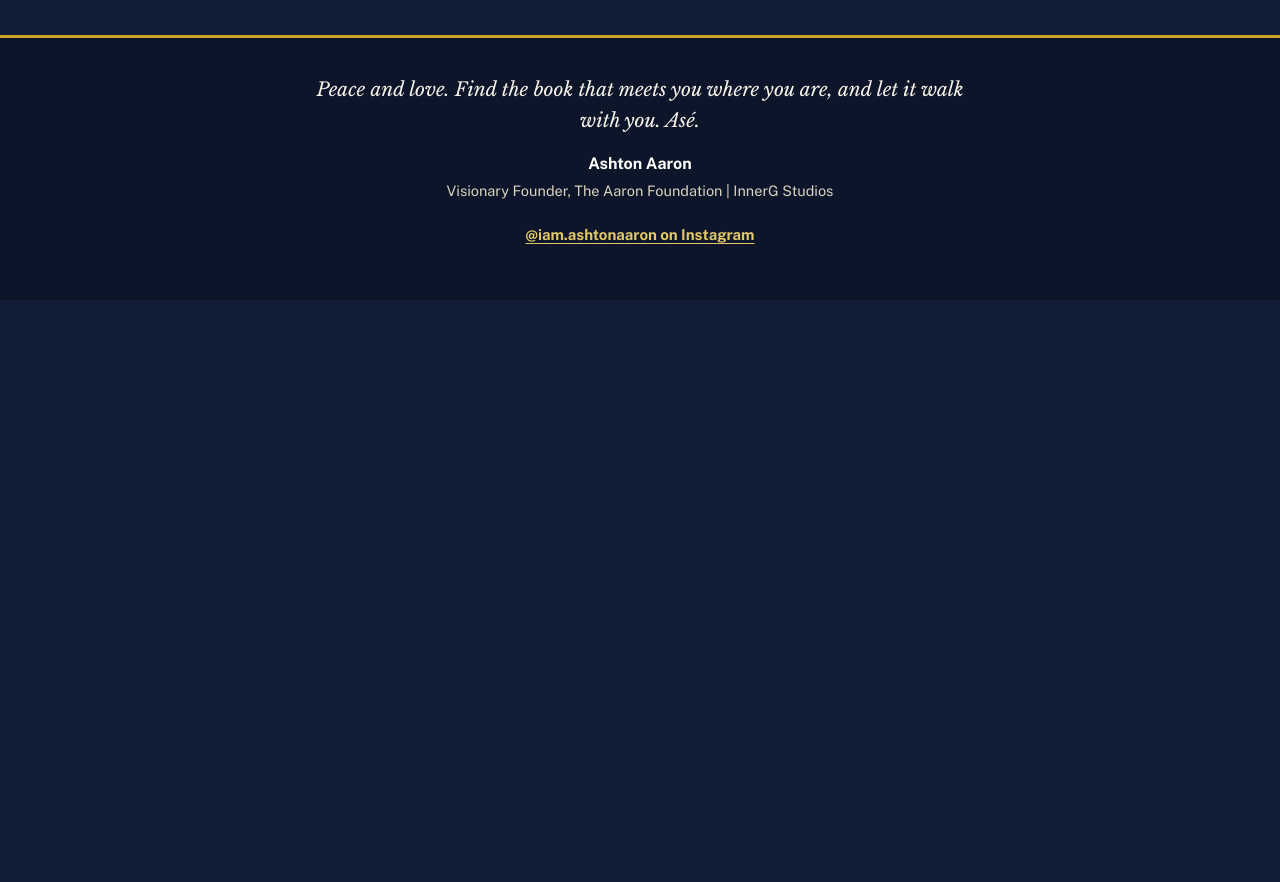
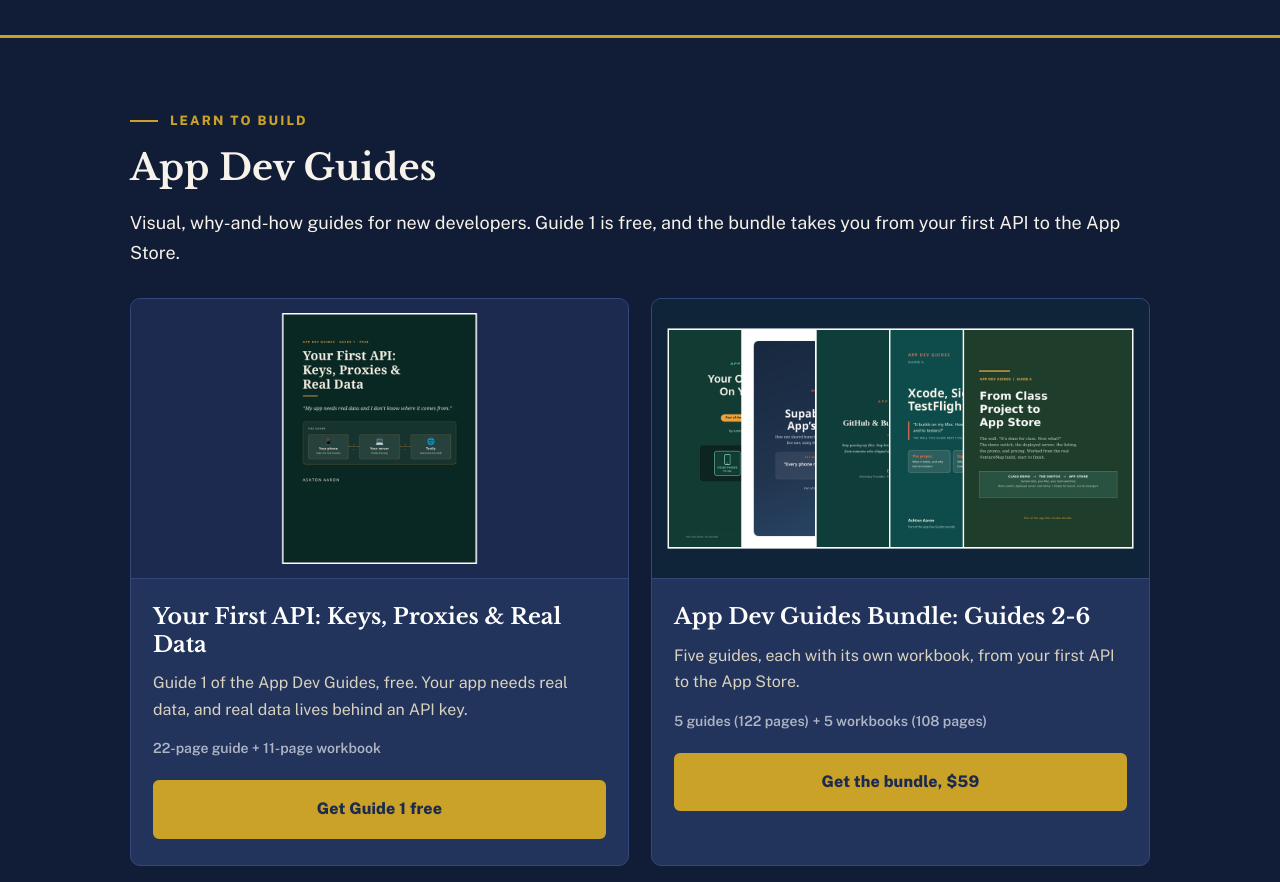
Before and after one commit to ashtona411/divine-collection, a plain HTML site: page index.html in a window 1280 px wide. Shown: the part 2818-3700 px from the top of the page. Before the commit the page ends 3118 px from the top, so only its background shows below. Drawn offline with nearby package versions, Linux system fonts and the light colour scheme.

Commit message:
Add App Dev Guides section below the books shelf

```diff
--- a/index.html
+++ b/index.html
@@ -122,6 +122,9 @@
         color:var(--cream-faint); font-size:15px;
       }
 
+      /* App Dev Guides */
+      .guides{border-top:3px solid var(--gold)}
+
       /* Footer */
       footer{
         background:#0c1529; border-top:3px solid var(--gold);
@@ -239,6 +242,40 @@
           <p class="shelf-note">More books from The Divine Collection join this shelf as they publish.</p>
         </div>
       </section>
+
+      <section class="guides" aria-labelledby="guides-h">
+        <div class="wrap">
+          <p class="kicker">Learn to Build</p>
+          <h2 id="guides-h">App Dev Guides</h2>
+          <p class="lead">Visual, why-and-how guides for new developers. Guide 1 is free, and the bundle takes you from your first API to the App Store.</p>
+
+          <div class="books">
+            <article class="book">
+              <img src="images/guide-1-your-first-api.png" alt="Your First API: Keys, Proxies and Real Data, cover" />
+              <div class="book-body">
+                <h3>Your First API: Keys, Proxies &amp; Real Data</h3>
+                <p class="line">Guide 1 of the App Dev Guides, free. Your app needs real data, and real data lives behind an API key.</p>
+                <p class="meta">22-page guide + 11-page workbook</p>
+                <div class="buy">
+                  <a class="btn btn-block" href="https://innergstudios.gumroad.com/l/your-first-api-app-dev-guides">Get Guide 1 free</a>
+                </div>
+              </div>
+            </article>
+
+            <article class="book">
+              <img src="images/app-dev-guides-bundle.png" alt="App Dev Guides Bundle, covers of Guides 2 through 6" />
+              <div class="book-body">
+                <h3>App Dev Guides Bundle: Guides 2-6</h3>
+                <p class="line">Five guides, each with its own workbook, from your first API to the App Store.</p>
+                <p class="meta">5 guides (122 pages) + 5 workbooks (108 pages)</p>
+                <div class="buy">
+                  <a class="btn btn-block" href="https://innergstudios.gumroad.com/l/app-dev-guides-bundle">Get the bundle, $59</a>
+                </div>
+              </div>
+            </article>
+          </div>
+        </div>
+      </section>
     </main>
 
     <footer>
```
